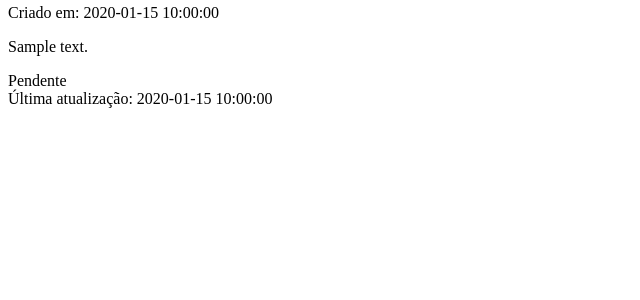
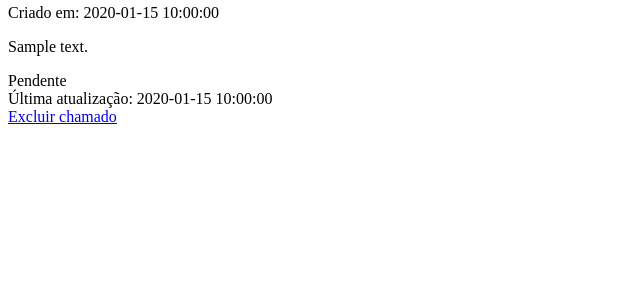
Before and after one commit to Bial-Ribeiro/Projeto-DSFR---Sistema-de-Chamado, a PHP site: the page made by view/telaCliente.php in a window 1280 px wide. Shown: the part 327-627 px from the top of the page, without its empty margins (0-640 px from the left). Run offline with PHP 8.4, Linux system fonts and the light colour scheme; tables that the repository leaves empty hold one stand-in row (values such as "Sample post").

Commit message:
corrigido erro na busca de chamados

```diff
--- a/view/telaCliente.php
+++ b/view/telaCliente.php
@@ -23,9 +23,10 @@
     </div>
     <div>   <!-- div para a parte de pesquisa dos chamados-->
         <h2>Meus Chamados</h2>
-        <form action="telaCLiente.php" method="GET">
+        <form action="telaCLiente.php?cxCodCliente=1" method="GET">
         <h3>Buscar chamado</h3>
             Código do chamado:
+            <input type="hidden", name="cxCodCliente" value=1>
             <input type="number" name="cxCodChamado" placeholder="0">
             <input type="submit" value="Buscar">
             <input type="reset" value="Limpar busca" onclick="window.location.href = 'telaCliente.php?cxCodCliente=1&cxCodChamado=-1';">
@@ -54,7 +55,8 @@
                                 break;
                         }
                     ?><!-- CAMPO STATUS DO CHAMADO --></nav>
-                <nav>Última atualização: <?=$chamado["dataUltimaRespostaChamado"]?><!-- CAMPO ÚLTIMA RESPOSTA DO CHAMADO --></nav>
+                <nav>Última atualização: <?=$chamado["dataUltimaRespostaChamado"]?><!-- CAMPO DATA DA ÚLTIMA RESPOSTA DO CHAMADO --></nav>
+                <a href="../model/deletaChamado.php?cxCodChamado=<?=$chamado["codChamado"]?>&cxCodCliente=<?=$_GET["cxCodCliente"]?>">Excluir chamado</a>
             </div>
             <br>
         <?php endforeach ;?>
```
